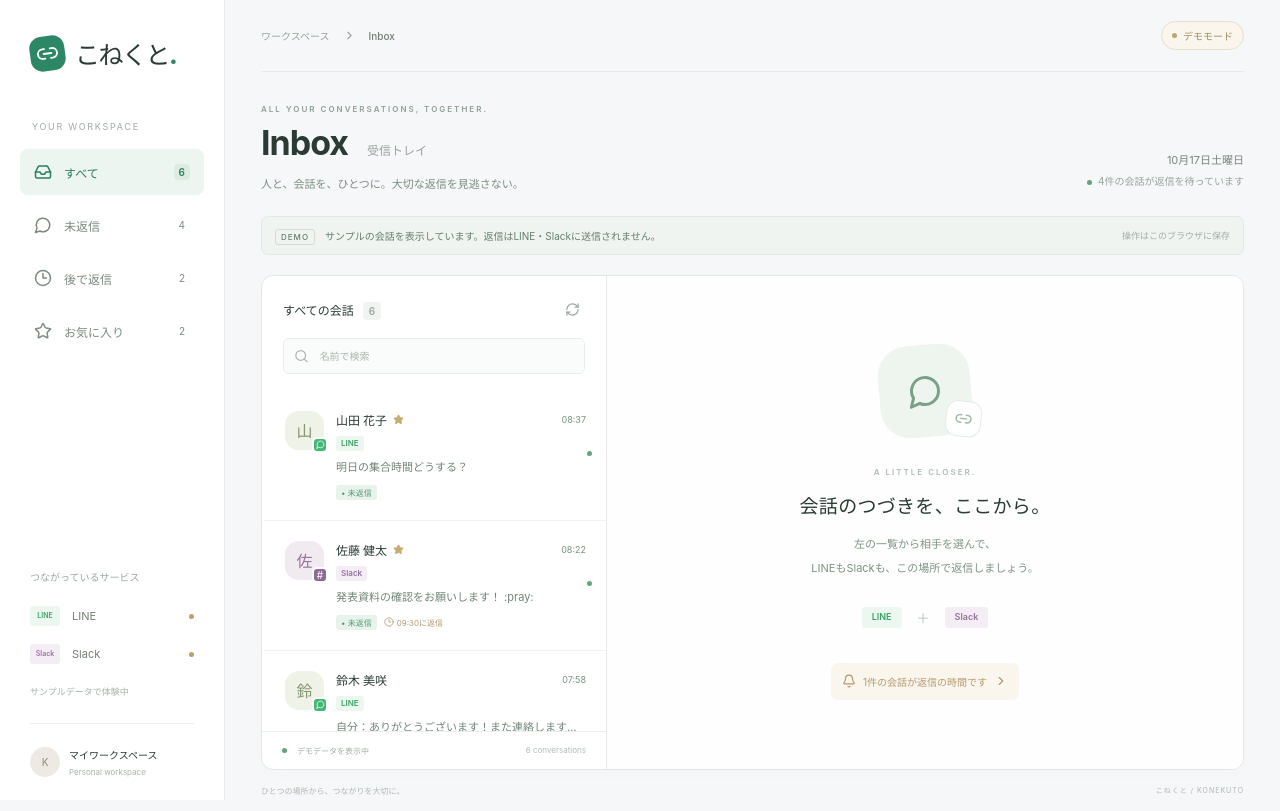
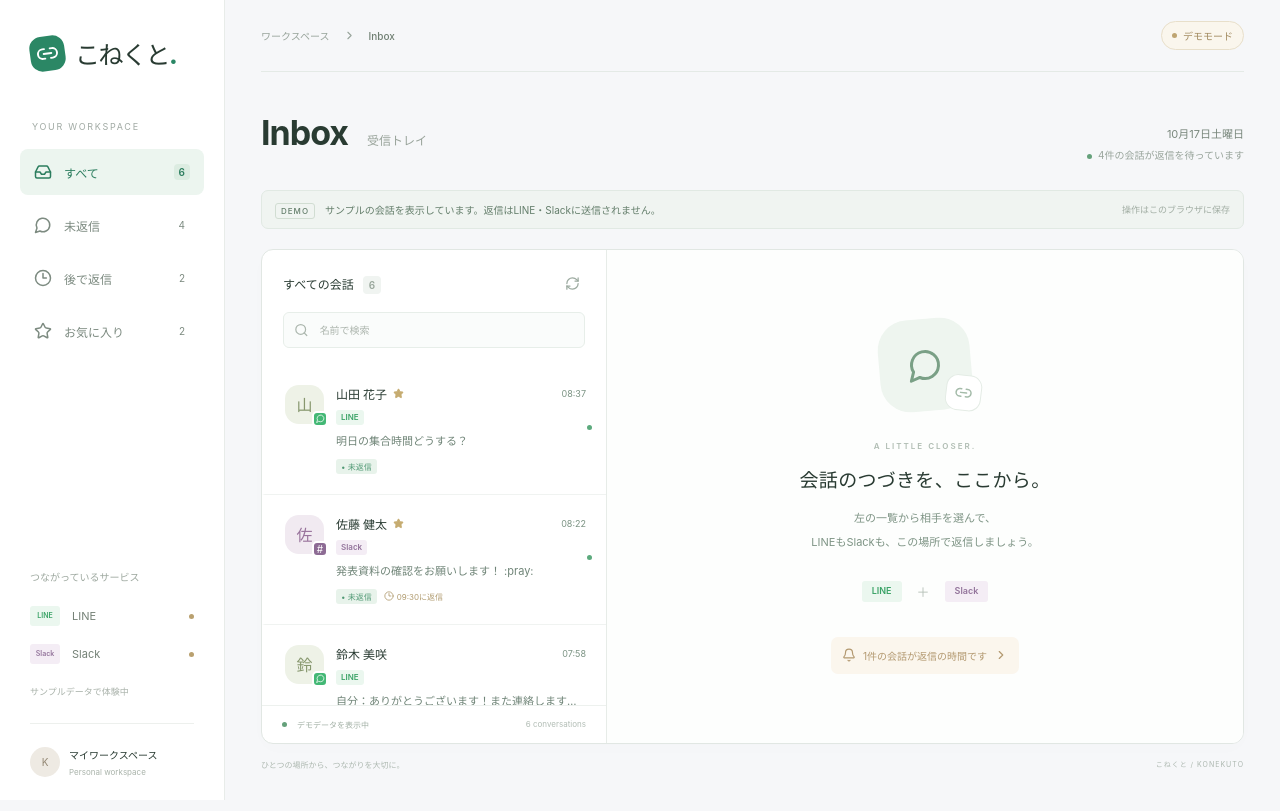
Before and after one commit to jphacks/os_2615, a React (Vite) app in the folder frontend/: page / in a window 1280 px wide. Built offline with nearby package versions, Linux system fonts and the light colour scheme.

Commit message:
style(frontend): remove extra inbox heading copy

```diff
--- a/frontend/src/App.jsx
+++ b/frontend/src/App.jsx
@@ -314,11 +314,9 @@ export default function App() {
         </header>
         <section className="heading">
           <div>
-            <div className="eyebrow">ALL YOUR CONVERSATIONS, TOGETHER.</div>
             <h1>
               Inbox <span>受信トレイ</span>
             </h1>
-            <p>人と、会話を、ひとつに。大切な返信を見逃さない。</p>
           </div>
           <div className="date">
             {new Date(now).toLocaleDateString("ja-JP", {
```
